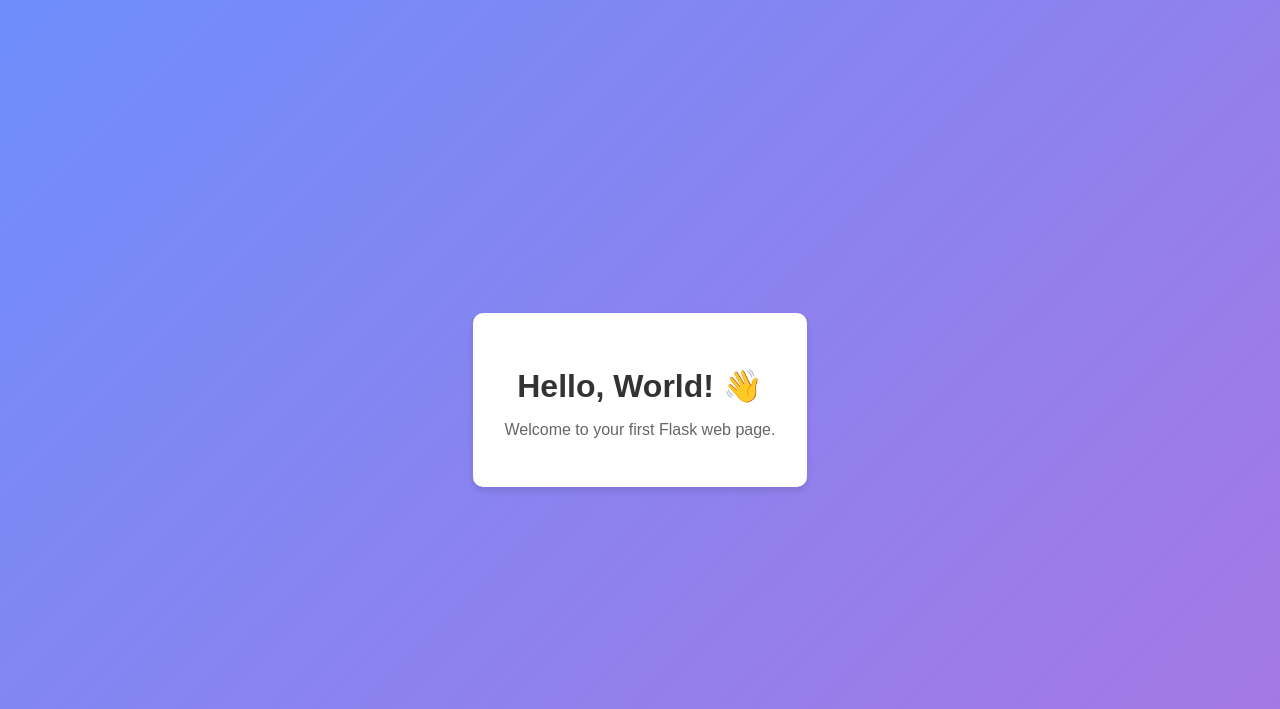
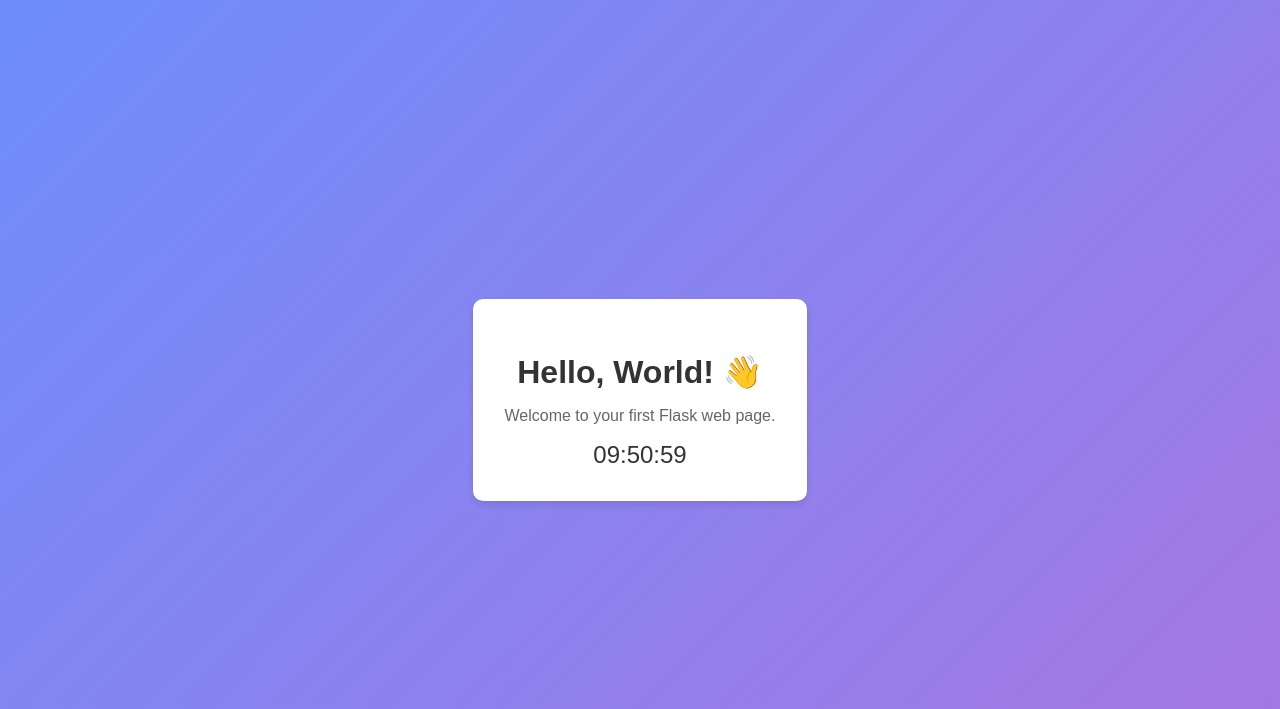
Before and after one commit to jorand-hogia/poc-portal, a Flask app: page / in a window 1280 px wide. Shown: the top 709 px of the page. Run offline with Flask 3, Linux system fonts and the light colour scheme.

Commit message:
Add 24-hour CET clock to Hello World page

```diff
--- a/templates/index.html
+++ b/templates/index.html
@@ -28,12 +28,32 @@
         p {
             color: #666;
         }
+        #clock {
+            font-size: 1.5rem;
+            color: #333;
+            margin-top: 1rem;
+        }
     </style>
+    <script>
+        function updateClock() {
+            const now = new Date();
+            const utcOffset = now.getTimezoneOffset();
+            const cetOffset = 60; // CET is UTC+1
+            const cetTime = new Date(now.getTime() + (cetOffset + utcOffset) * 60000);
+            const hours = String(cetTime.getHours()).padStart(2, '0');
+            const minutes = String(cetTime.getMinutes()).padStart(2, '0');
+            const seconds = String(cetTime.getSeconds()).padStart(2, '0');
+            document.getElementById('clock').textContent = `${hours}:${minutes}:${seconds}`;
+        }
+        setInterval(updateClock, 1000);
+        window.onload = updateClock;
+    </script>
 </head>
 <body>
     <div class="container">
         <h1>Hello, World! 👋</h1>
         <p>Welcome to your first Flask web page.</p>
+        <div id="clock"></div>
     </div>
 </body>
 </html>
```
